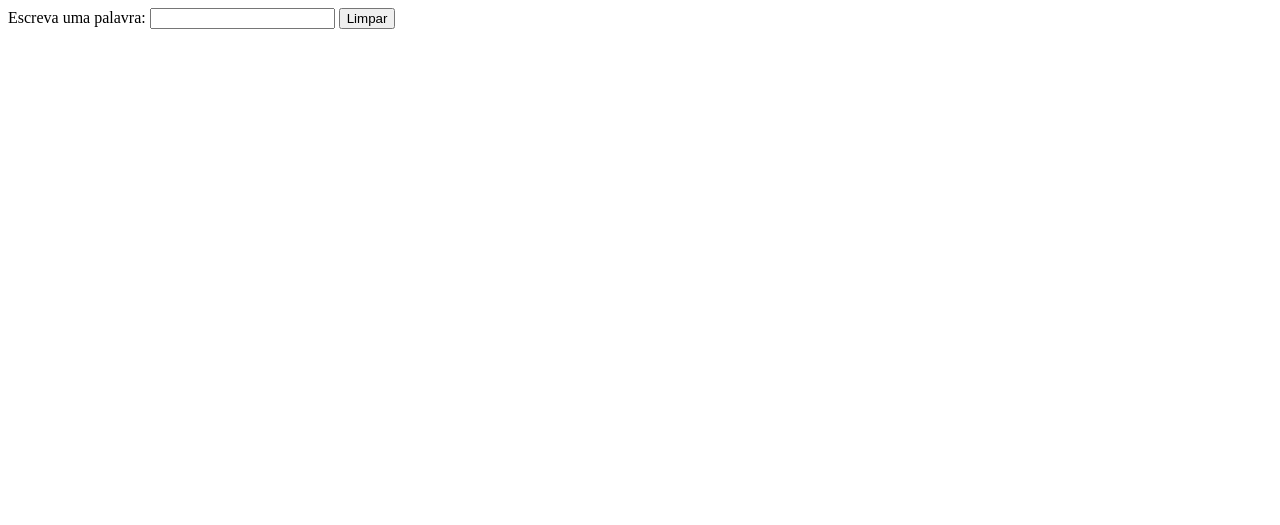
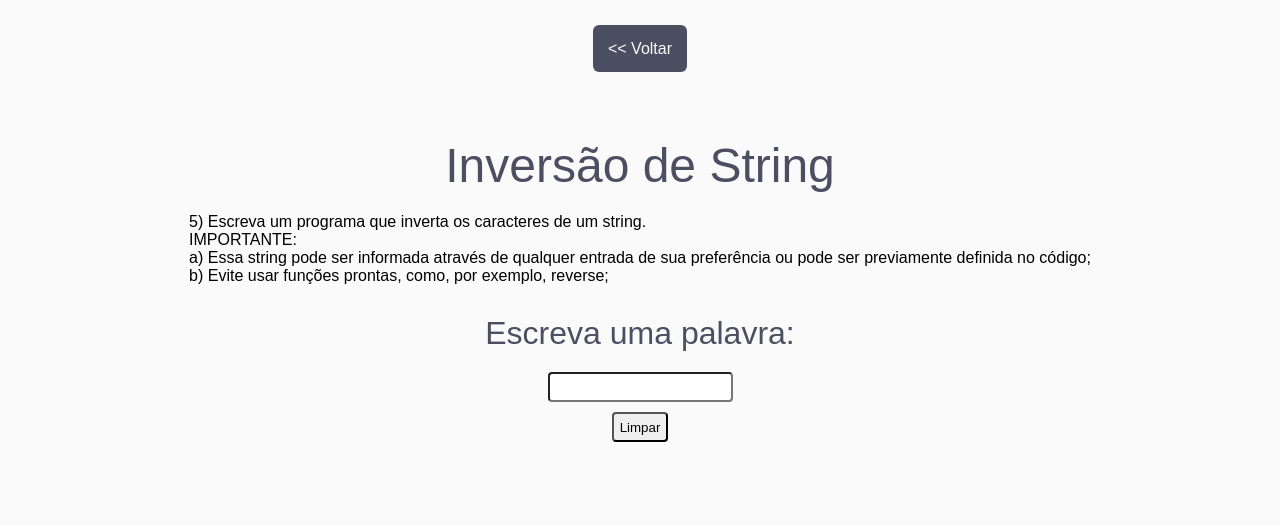
Before and after one commit to gustavomarim/desafio-target-sistemas, a plain HTML site: page inversao-de-caracteres/inversao.html in a window 1280 px wide. Drawn offline with Linux system fonts and the light colour scheme.

Commit message:
FEAT: Correção de bugs/finalização de estilos

```diff
--- /dev/null
+++ b/css/inversao.css
@@ -0,0 +1,57 @@
+container {
+  display        : flex;
+  align-items    : center;
+  justify-content: center;
+}
+
+h1,
+p {
+  text-align: left;
+  margin    : 0 50px;
+}
+
+h1 {
+  color      : var(--Very-Dark-Blue);
+  font-size  : 3rem;
+  font-weight: 200;
+  padding    : 20px;
+  text-align : center;
+}
+
+.resultado {
+  display        : flex;
+  flex-direction : column;
+  justify-content: center;
+  align-items    : center;
+}
+
+label {
+  display        : flex;
+  align-items    : center;
+  justify-content: center;
+  margin         : 30px 0 5px 0;
+  color          : var(--Very-Dark-Blue);
+  font-size      : 2rem;
+  padding-bottom : 15px;
+}
+
+input {
+  display        : flex;
+  justify-content: center;
+  align-items    : center;
+  border-radius  : 4px;
+  height         : 30px;
+  margin-bottom  : 10px;
+}
+
+button {
+  border-radius: 4px;
+  height       : 30px;
+}
+
+.resposta {
+  margin-top : 20px;
+  color      : #000;
+  font-weight: 600;
+  font-size  : 1.5rem;
+}
--- a/css/style.css
+++ b/css/style.css
@@ -47,6 +47,14 @@ header h1 {
   color      : var(--Very-Dark-Blue);
   font-size  : 3rem;
   font-weight: 200;
+}
+
+header a {
+  background     : var(--Very-Dark-Blue);
+  padding        : 15px;
+  color          : var(--Very-Light-Gray);
+  text-decoration: none;
+  border-radius  : 6px;
 }
 
 .container {
--- a/inversao-de-caracteres/inversao.html
+++ b/inversao-de-caracteres/inversao.html
@@ -5,15 +5,42 @@
   <meta charset="UTF-8">
   <meta http-equiv="X-UA-Compatible" content="IE=edge">
   <meta name="viewport" content="width=device-width, initial-scale=1.0">
+  <link rel="stylesheet" href="../css/style.css">
+  <link rel="stylesheet" href="../css/inversao.css">
   <title>Inversão de Caracteres</title>
 </head>
 
 <body>
-  <label for="">Escreva uma palavra:</label>
-  <input type="text" name="palavra" id="palavra" onfocus="limparCampo">
-  <button id="limpar">Limpar</button>
+  <header>
+    <a href="/"> << Voltar</a>
+  </header>
 
-  <div class="resposta"></div>
+  <main class="container">
+    <div>
+      <h1>Inversão de String</h1>
+
+      <p>5) Escreva um programa que inverta os caracteres de um string.
+        <br>
+        IMPORTANTE:
+        <br>
+        a) Essa string pode ser informada através de qualquer entrada de sua preferência ou pode ser previamente
+        definida
+        no
+        código;
+        <br>
+        b) Evite usar funções prontas, como, por exemplo, reverse;
+      </p>
+
+      <div class="resultado">
+
+        <label for="">Escreva uma palavra:</label>
+        <input type="text" name="palavra" id="palavra" onfocus="limparCampo">
+        <button id="limpar">Limpar</button>
+
+        <div class="resposta"></div>
+      </div>
+    </div>
+  </main>
 
   <script src="./script.js"></script>
 </body>
--- a/inversao-de-caracteres/script.js
+++ b/inversao-de-caracteres/script.js
@@ -4,7 +4,11 @@ const resultadoDisplay = document.querySelector('.resposta');
 
 function inverterString(e) {
   const string = e.target.value;
-  const stringReversa = string.split("").reverse().join("");
+  let stringReversa = '';
+
+  for (let i = string.length - 1; i >= 0; i--) {
+    stringReversa += string[i];
+  }
 
   handleStringReversa(stringReversa);
 }
@@ -13,7 +17,7 @@ function handleStringReversa(stringReversa) {
   resultadoDisplay.innerText = stringReversa;
 }
 
-function limparCampo(e){
+function limparCampo(e) {
   resultadoDisplay.innerText = '';
   input.value = '';
 }
```
Also changed, not shown: faturamento-diario/faturamento-diario.html (+5 -0 lines), faturamento-mensal/faturamento-mensal.html (+6 -1 lines), fibonacci/fibonacci.html (+7 -2 lines), fibonacci/script.js (+10 -5 lines), index.html (+2 -2 lines).
